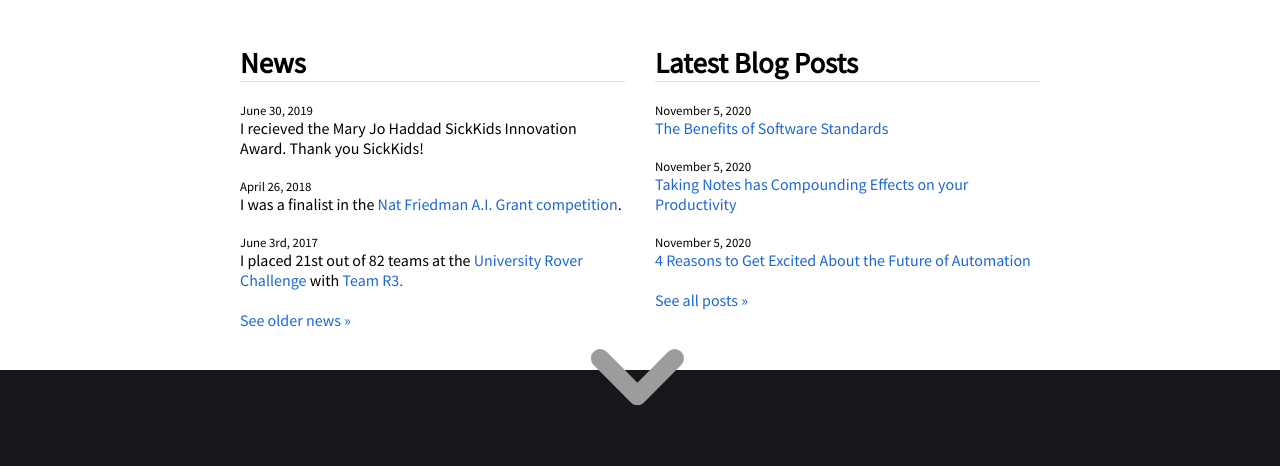
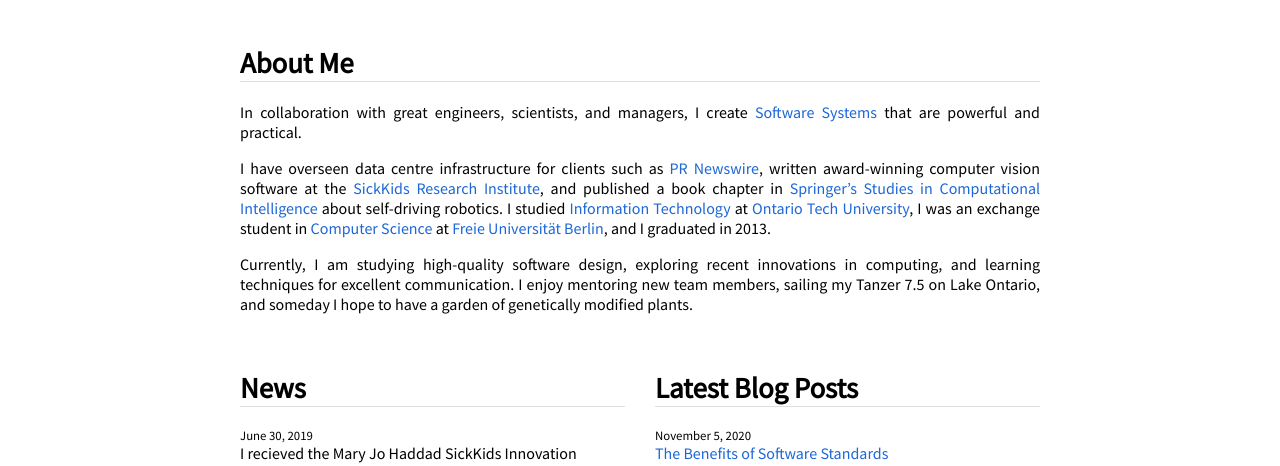
Before and after one commit to danielsnider/ds-website, a React app: page / in a window 1280 px wide. Shown: the part 283-749 px from the top of the page. Built offline with nearby package versions, Linux system fonts and the light colour scheme.

Commit message:
Update about me paragraph

```diff
--- a/src/index.js
+++ b/src/index.js
@@ -51,8 +51,8 @@
       <div className="color-bar"></div>
       <ContactInfo />
       <div className="">
-        {/* <AboutMe/> */}
-        <div className="paragraph">
+        <AboutMe />
+        <div className="links-paragraph">
           <div className="news-blog">
             <NewsPosts />
             <BlogPosts />
@@ -153,52 +153,68 @@
 
 function AboutMe(props) {
   return (
-    <div className="paragraph justify-text">
+    <div className="about-me justify-text">
       <h2 className="underlined">About Me</h2>
       <p>
-        I am a{" "}
+        {/* I am a{" "}
         <a href="https://eecs.mit.edu/" target="_blank">
           Computer Science
+        </a>{" "} */}
+        In collaboration with great engineers, scientists, and managers, I
+        create{" "}
+        <a target="_blank" href="https://en.wikipedia.org/wiki/Software_system">
+          Software Systems
         </a>{" "}
-        PhD student at
-        <a href="https://web.mit.edu/" target="_blank">
-          MIT
-        </a>
-        , advised by
-        <a href="https://people.csail.mit.edu/kraska/" target="_blank">
-          Professor Tim Kraska
-        </a>
-        . I am part of the
-        <a href="http://dsg.csail.mit.edu/" target="_blank">
-          Data Systems Group
-        </a>{" "}
-        within the
-        <a href="https://www.csail.mit.edu/" target="_blank">
-          Computer Science and Artificial Intelligence Laboratory (CSAIL)
-        </a>
-        .
+        that are powerful and practical.
       </p>
       <p>
-        I am generally interested in computer systems research. My research
-        interests span data systems, distributed systems, and systems for
-        machine learning. I also enjoy thinking about problems at the
-        intersection of systems and human-computer interaction as I strongly
-        believe in the value of creating usable systems software.
+        I have overseen data centre infrastructure for clients such as{" "}
+        <a target="_blank" href="https://www.prnewswire.com/">
+          PR Newswire
+        </a>
+        , written award-winning computer vision software at the{" "}
+        <a
+          target="_blank"
+          href="https://www.sickkids.ca/en/research/about-research-institute/"
+        >
+          SickKids Research Institute
+        </a>
+        , and published a book chapter in{" "}
+        <a
+          target="_blank"
+          href="https://www.springer.com/gp/book/9783319915890"
+        >
+          Springer’s Studies in Computational Intelligence
+        </a>{" "}
+        about self-driving robotics. I studied{" "}
+        <a
+          target="_blank"
+          href="https://businessandit.ontariotechu.ca/undergraduate/bachelor-of-information-technology/networking-and-information-technology-security/index.php"
+        >
+          Information Technology
+        </a>{" "}
+        at{" "}
+        <a target="_blank" href="https://ontariotechu.ca/">
+          Ontario Tech University
+        </a>
+        , I was an exchange student in{" "}
+        <a target="_blank" href="https://www.mi.fu-berlin.de/en/inf/index.html">
+          Computer Science
+        </a>{" "}
+        at{" "}
+        <a target="_blank" href="https://www.fu-berlin.de/en/">
+          Freie Universität Berlin
+        </a>
+        , and I graduated in 2013.
       </p>
       <p>
-        Before starting my PhD, I earned my master's degree in
-        <a href="http://web.cs.toronto.edu/" target="_blank">
-          Computer Science
-        </a>{" "}
-        at the
-        <a href="https://www.utoronto.ca/" target="_blank">
-          University of Toronto
-        </a>
-        , advised by
-        <a href="https://www.cs.toronto.edu/~pekhimenko" target="_blank">
-          Professor Gennady Pekhimenko
-        </a>
-        . Before graduate school, I was a{" "}
+        Currently, I am studying high-quality software design, exploring recent
+        innovations in computing, and learning techniques for excellent
+        communication. I enjoy mentoring new team members, sailing my Tanzer 7.5
+        on Lake Ontario, and someday I hope to have a garden of genetically
+        modified plants.
+      </p>
+      {/* . Before graduate school, I was a{" "}
         <a href="https://uwaterloo.ca/software-engineering" target="_blank">
           Software Engineering
         </a>{" "}
@@ -206,8 +222,7 @@
         <a href="https://uwaterloo.ca/" target="_blank">
           University of Waterloo
         </a>{" "}
-        and graduated in 2018.
-      </p>
+        and graduated in 2018. */}
     </div>
   );
 }
--- a/src/styles/main.css
+++ b/src/styles/main.css
@@ -660,7 +660,15 @@
   font-family: "source-pro", sans-serif;
 }
 
-.paragraph {
+.about-me {
+  max-width: 800px;
+  margin: 0 auto 0 auto;
+  padding: 20px 20px 0 20px;
+  font-size: 16px;
+  font-family: "source-pro", sans-serif;
+}
+
+.links-paragraph {
   max-width: 800px;
   margin: 0 auto 0 auto;
   padding: 20px;
```
